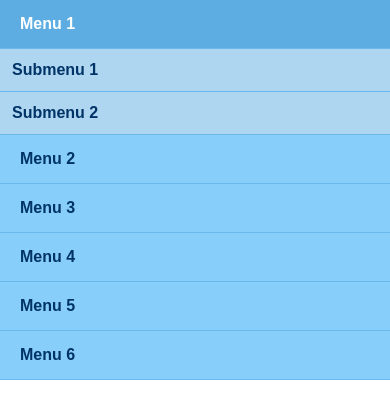
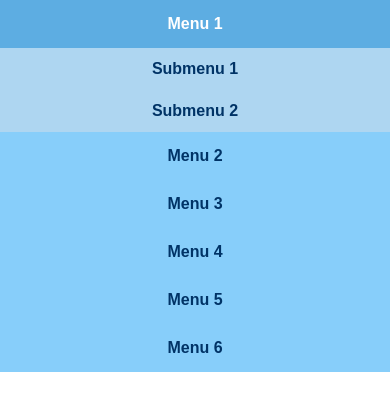
Before and after one commit to graciafrutis-jpg/Cecytem-mi-experiencia-escolar-puede-mejorar-la-tuya, a plain HTML site: page index.html in a window 390 px wide. Drawn offline with Linux system fonts and the light colour scheme.

Commit message:
Add files via upload

```diff
--- a/index.html
+++ b/index.html
@@ -3,7 +3,7 @@
 <head>
 <meta charset="UTF-8">
 <meta name="viewport" content="width=device-width, initial-scale=1.0">
-<title>Menú Responsive</title>
+<title>Menú Centrado</title>
 
 <style>
 
@@ -30,12 +30,13 @@ nav ul{
 /* ITEMS */
 nav ul li{
     position:relative;
+    text-align:center;
 }
 
 /* BOTONES */
 nav ul li a{
     display:block;
-    padding:15px 20px;
+    padding:15px 25px;
     color:#003366;
     text-decoration:none;
     font-weight:bold;
@@ -53,7 +54,8 @@ nav ul li ul{
     position:absolute;
     background:#AED6F1;
     top:100%;
-    left:0;
+    left:50%;
+    transform:translateX(-50%);
     min-width:150px;
 }
 
@@ -66,13 +68,13 @@ nav ul li ul li a{
     padding:12px;
 }
 
-/* ===== RESPONSIVE PARA CELULAR ===== */
+/* RESPONSIVE CELULAR */
 
 @media (max-width:768px){
 
 nav ul{
     flex-direction:column;
-    align-items:stretch;
+    align-items:center;
 }
 
 nav ul li{
@@ -80,16 +82,14 @@ nav ul li{
 }
 
 nav ul li a{
-    border-bottom:1px solid #6bb9ec;
+    text-align:center;
 }
 
 /* submenu en celular */
 nav ul li ul{
     position:relative;
-}
-
-nav ul li:hover ul{
-    display:block;
+    left:0;
+    transform:none;
 }
 
 }
```
